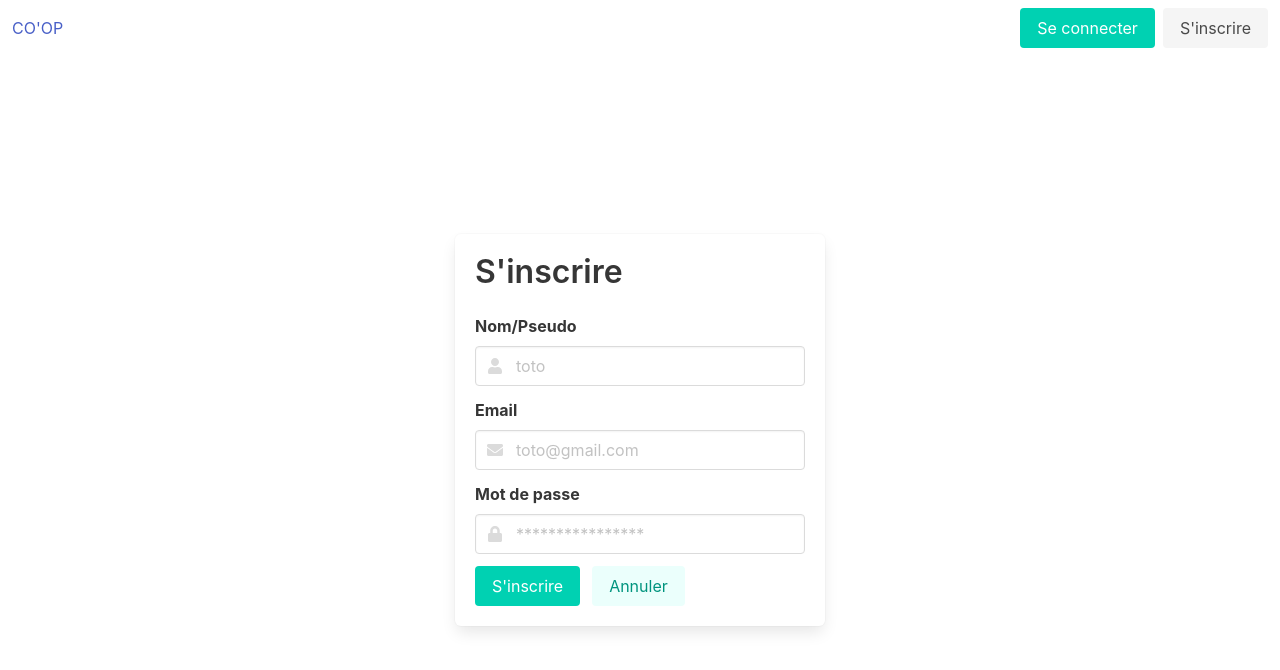
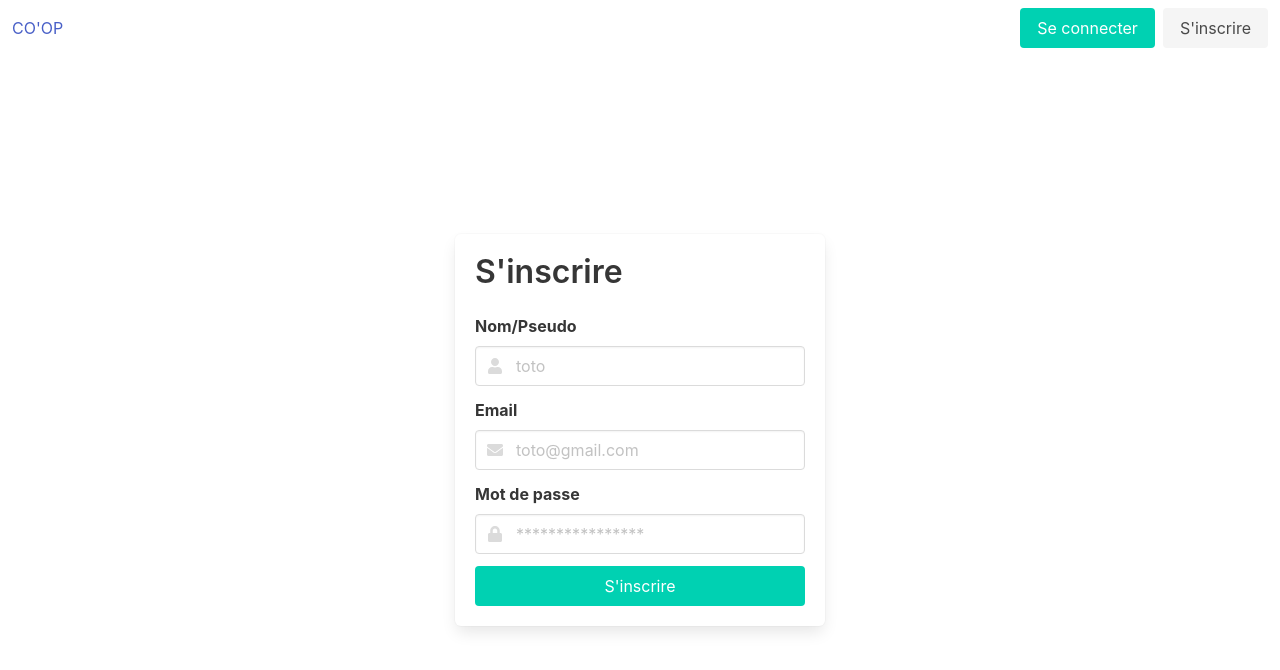
Before and after one commit to winvdaking/Coop, a Vue app: page /register in a window 1280 px wide. Shown: the top 670 px of the page. Built offline with nearby package versions, Linux system fonts and the light colour scheme.

Commit message:
Ajout du markdown

```diff
--- a/package.json
+++ b/package.json
@@ -13,6 +13,8 @@
     "moment": "^2.29.4",
     "pinia": "^2.0.27",
     "pinia-plugin-persistedstate": "^3.0.1",
+    "showdown": "^2.1.0",
+    "showdown-highlight": "^3.1.0",
     "sweetalert2": "^11.6.15",
     "vue": "^3.2.45",
     "vue-router": "^4.1.6"
--- /dev/null
+++ b/src/assets/default.min.css
@@ -0,0 +1,9 @@
+/*!
+  Theme: Default
+  Description: Original highlight.js style
+  Author: (c) Ivan Sagalaev <maniac@softwaremaniacs.org>
+  Maintainer: @highlightjs/core-team
+  Website: https://highlightjs.org/
+  License: see project LICENSE
+  Touched: 2021
+*/pre code.hljs{display:block;overflow-x:auto;padding:1em}code.hljs{padding:3px 5px}.hljs{background:#f3f3f3;color:#444}.hljs-comment{color:#697070}.hljs-punctuation,.hljs-tag{color:#444a}.hljs-tag .hljs-attr,.hljs-tag .hljs-name{color:#444}.hljs-attribute,.hljs-doctag,.hljs-keyword,.hljs-meta .hljs-keyword,.hljs-name,.hljs-selector-tag{font-weight:700}.hljs-deletion,.hljs-number,.hljs-quote,.hljs-selector-class,.hljs-selector-id,.hljs-string,.hljs-template-tag,.hljs-type{color:#800}.hljs-section,.hljs-title{color:#800;font-weight:700}.hljs-link,.hljs-operator,.hljs-regexp,.hljs-selector-attr,.hljs-selector-pseudo,.hljs-symbol,.hljs-template-variable,.hljs-variable{color:#ab5656}.hljs-literal{color:#695}.hljs-addition,.hljs-built_in,.hljs-bullet,.hljs-code{color:#397300}.hljs-meta{color:#1f7199}.hljs-meta .hljs-string{color:#38a}.hljs-emphasis{font-style:italic}.hljs-strong{font-weight:700}
--- a/src/components/Message.vue
+++ b/src/components/Message.vue
@@ -3,9 +3,26 @@ import { useSessionStore } from '@/stores/session';
 import moment from 'moment';
 import { useRoute } from 'vue-router';
 import md5 from 'md5';
+import { Converter } from 'showdown';
+import showdownHighlight from "showdown-highlight";
+
+import '../assets/default.min.css';
+
 
 const bus = inject('bus');
 const route = useRoute();
+const markdown = new Converter({
+    tasklists: true,
+    emoji: true,
+    underline: true,
+    strikethrough: true,
+    simplifiedAutoLink: true,
+    extensions: [
+        showdownHighlight({
+            pre: true
+        })
+    ]
+});
 
 moment.updateLocale('fr', {
     relativeTime: {
@@ -135,7 +152,7 @@ function deleteMessage(mid) {
                         <i>{{ message.author.fullname }}</i>
                     </template>
 
-                    <br>{{ message.message }}<br>
+                    <br><span v-html="markdown.makeHtml(message.message)"></span><br>
                     <small>
                         <template v-if="message.member_id === session.data.member.id">
                             <a @click="editMessage(message.id, message.message)">Modifier</a> · <a
--- a/src/views/LoginView.vue
+++ b/src/views/LoginView.vue
@@ -61,12 +61,9 @@
             </p>
           </div>
           <div class="field">
-            <p class="buttons control is-grouped">
-              <button class="button is-success" type="submit">
-                Se connecter
-              </button>
-              <router-link class="button is-primary is-light" to="/">Annuler</router-link>
-            </p>
+            <button class="button is-success is-fullwidth" type="submit">
+              Se connecter
+            </button>
           </div>
         </form>
       </div>
--- a/src/views/MembersView.vue
+++ b/src/views/MembersView.vue
@@ -77,11 +77,11 @@
 								</div>
 								<nav v-if="member.id !== session.data.member.id" class="level is-mobile">
 									<div class="level-left">
-										<a @click.prevent="deleteUser(member.id, $event)" class=" button is-danger is-light level-item" aria-label="reply">
+										<button @click.prevent="deleteUser(member.id, $event)" class="button is-danger is-light level-item" aria-label="reply">
 											<span class="icon is-small">
 												<i class="fas fa-trash" aria-hidden="true"></i>
 											</span>
-										</a>
+										</button>
 									</div>
 								</nav>
 							</div>
--- a/src/views/RegisterView.vue
+++ b/src/views/RegisterView.vue
@@ -50,12 +50,9 @@
             text: d.message
           });
         }
-
       } else {
-
         // All good
         router.push('/login');
-
       }
 
     })
@@ -117,13 +114,8 @@
             <p class="help is-danger" :class="{'is-hidden': !formError.password}">Le mot de passe est invalide.</p>
           </div>
 
-          <div class="field is-grouped">
-            <div class="control">
-              <button class="button is-primary">S'inscrire</button>
-            </div>
-            <div class="control">
-              <RouterLink class="button is-primary is-light" to="/">Annuler</RouterLink>
-            </div>
+          <div class="field">
+            <button class="button is-primary is-fullwidth">S'inscrire</button>
           </div>
         </form>
       </div>
```
Also changed, not shown: 1 other file (tests, documents, lock files or other folders).
